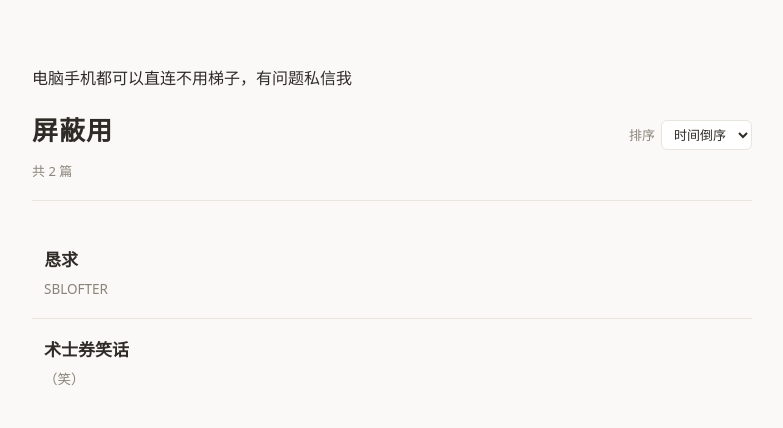
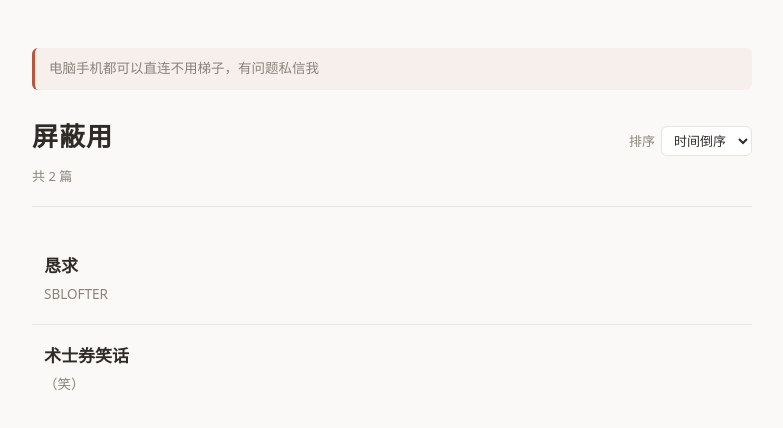
Before and after one commit to nocanchui/sblof, a plain HTML site: page index.html in a window 1280 px wide. Shown: the whole page, without its empty margins (248-1031 px from the left). Drawn offline with Linux system fonts and the light colour scheme.

Commit message:
Update style.css

```diff
--- a/style.css
+++ b/style.css
@@ -446,3 +446,20 @@ a.pager-num:hover {
   letter-spacing: 0.02em;
   color: var(--text-sub);    /* 注音用次要色，不抢正文 */
 }
+/* ---------- 12. 目录页顶部一行字 ---------- */
+.site-notice {
+  margin: 0 0 24px;
+  padding: 10px 14px;
+  font-size: 13.5px;
+  line-height: 1.6;
+  color: var(--text-sub);
+  background: rgba(184, 86, 63, .06);   /* 沿用强调色的淡底 */
+  border-left: 3px solid var(--accent);
+  border-radius: 6px;
+}
+
+.site-notice a {
+  color: var(--accent);
+  text-decoration: underline;
+  text-underline-offset: 3px;
+}
```
